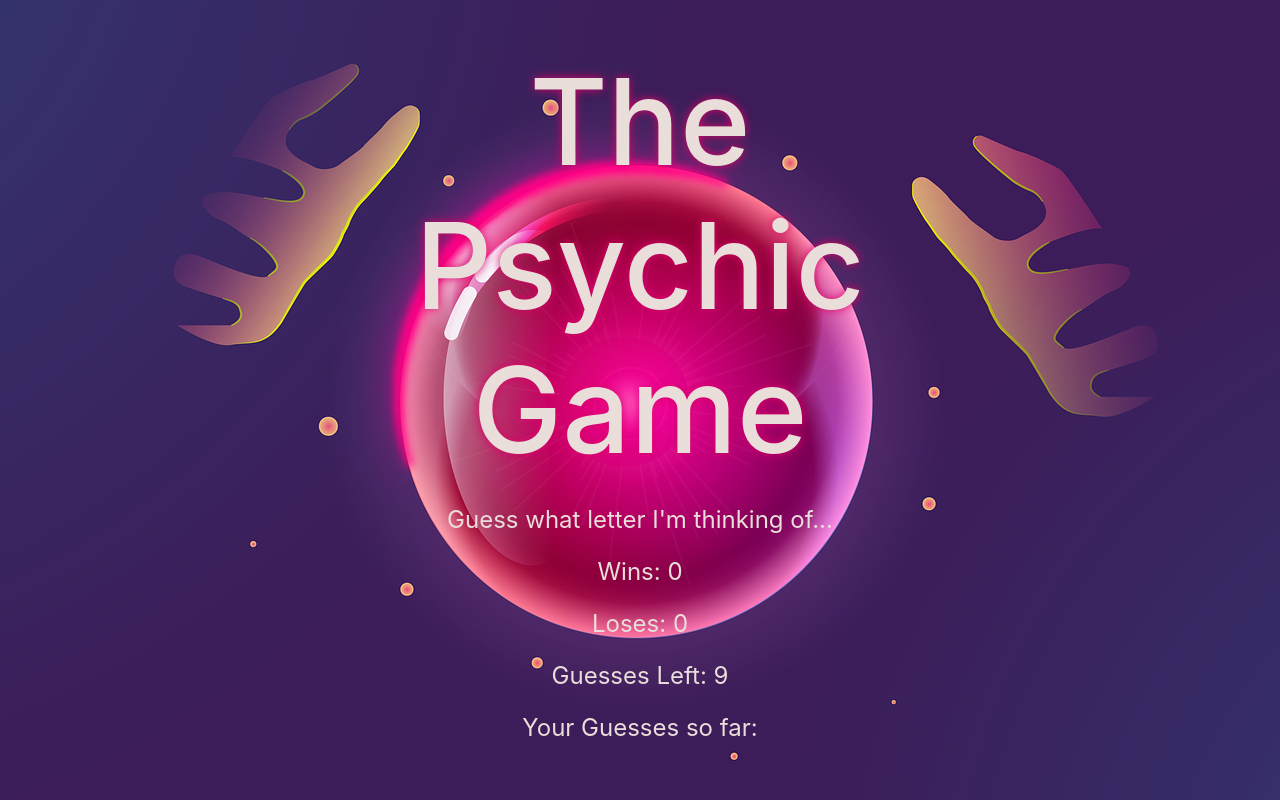
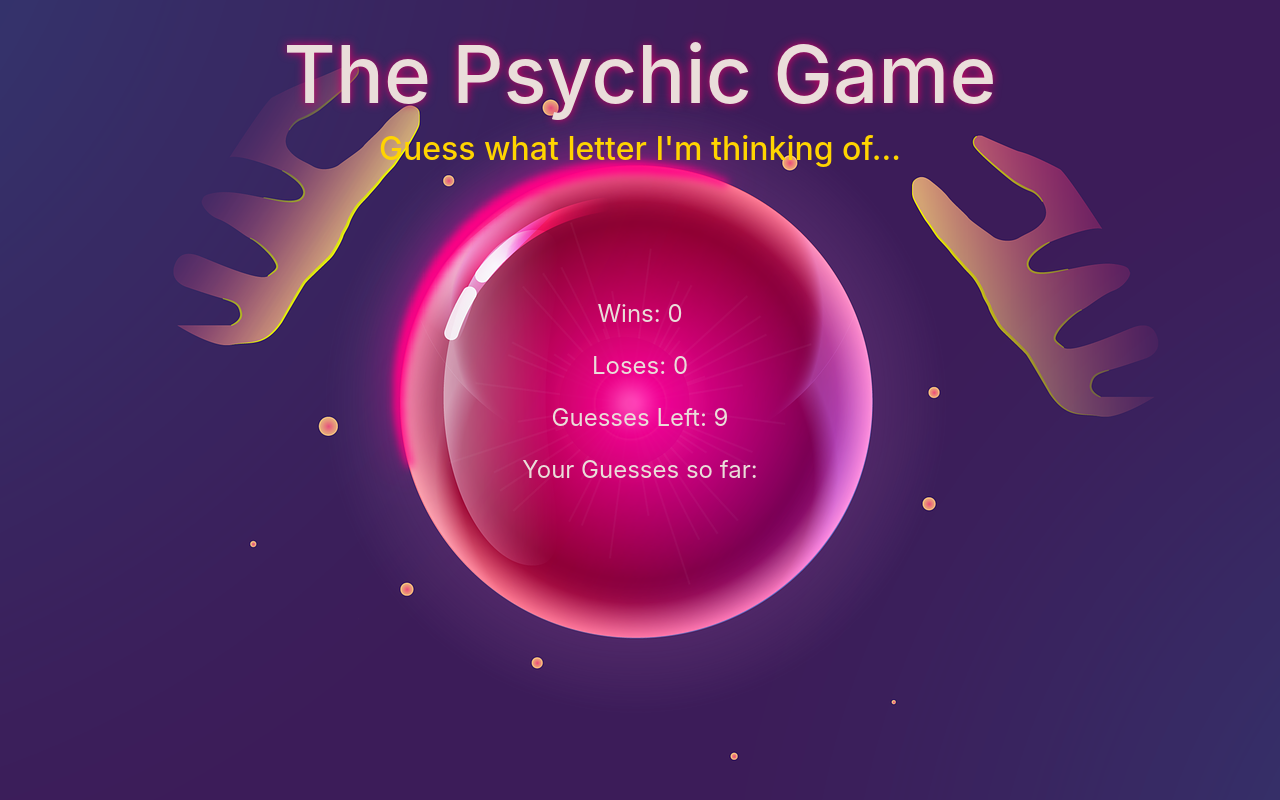
Before and after one commit to itshally/Psychic-Game, a plain HTML site: page index.html in a window 1280 px wide. Drawn offline with nearby package versions, Linux system fonts and the light colour scheme.

Commit message:
updated index.html
- added jQuery
- added alert box
- updated content

```diff
--- a/index.html
+++ b/index.html
@@ -14,16 +14,15 @@
         <link rel="stylesheet" href="assets/css/style.css">
     </head>
     <body>
-
+        <h1>The Psychic Game</h1>
+        <h2>Guess what letter I'm thinking of...</h2>
         <div class="container">
-            <h1>The Psychic Game</h1>
-
-            <p>Guess what letter I'm thinking of...</p>
-
             <p>Wins: <span id="win-count"></span></p>
             <p>Loses: <span id="lose-count"></span></p>
             <p>Guesses Left: <span id="guess-left"></span></p>
-            <p>Your Guesses so far: <span id="typed-letters"></span></p>
+            <p>Your Guesses so far: <br><span id="typed-letters"></span></p>
+            <div id="green-box" class="alert alert-success" role="alert"></div>
+            <div id="red-box" class="alert alert-danger" role="alert"></div>
         </div>
 
         <!-- bootstrap js -->
@@ -31,6 +30,9 @@
         <script src="https://cdnjs.cloudflare.com/ajax/libs/popper.js/1.12.9/umd/popper.min.js" integrity="sha384-ApNbgh9B+Y1QKtv3Rn7W3mgPxhU9K/ScQsAP7hUibX39j7fakFPskvXusvfa0b4Q" crossorigin="anonymous"></script>
         <script src="https://maxcdn.bootstrapcdn.com/bootstrap/4.0.0/js/bootstrap.min.js" integrity="sha384-JZR6Spejh4U02d8jOt6vLEHfe/JQGiRRSQQxSfFWpi1MquVdAyjUar5+76PVCmYl" crossorigin="anonymous"></script>
 
+        <!-- jQuery CDN -->
+        <script src="https://code.jquery.com/jquery-3.4.1.min.js" integrity="sha256-CSXorXvZcTkaix6Yvo6HppcZGetbYMGWSFlBw8HfCJo=" crossorigin="anonymous"></script>
+
         <!-- own js -->
         <script src="assets/javascript/game.js"></script>
     </body>
```
